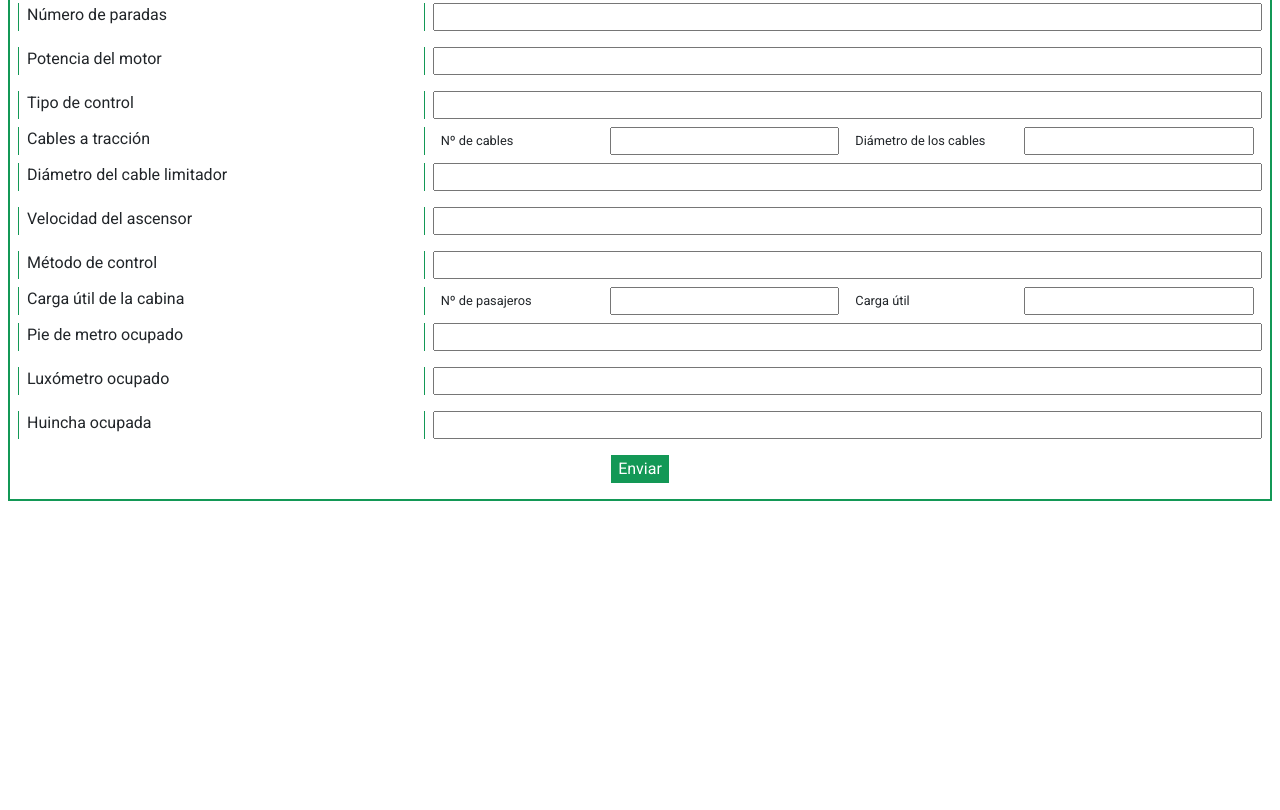
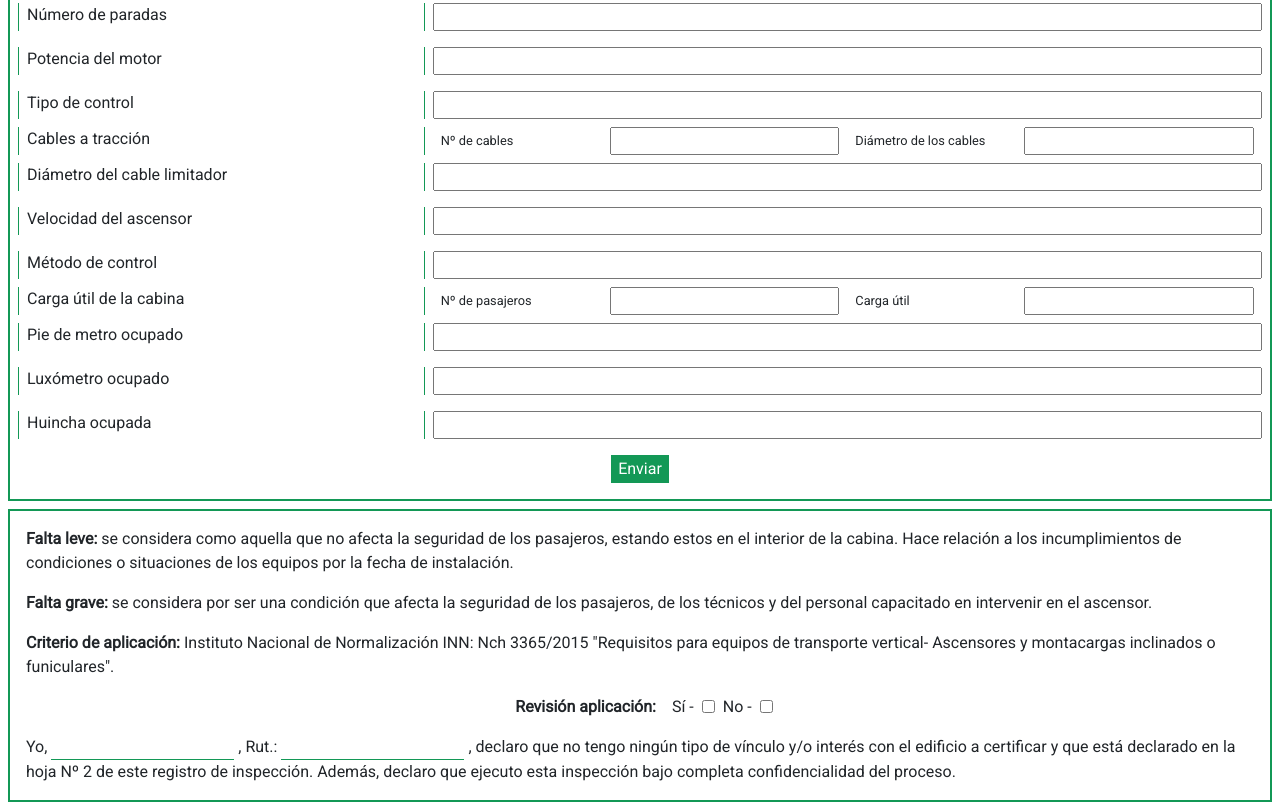
Before and after one commit to celinacalandria/certravert, a plain HTML site: page forms/061d-NCh3365-2015.html in a window 1280 px wide. Shown: the part 453-1263 px from the top of the page. Before the commit the page ends 962 px from the top, so only its background shows below. Drawn offline with nearby package versions, Linux system fonts and the light colour scheme.

Commit message:
revision criterio de faltas!

```diff
--- a/forms/061d-NCh3365-2015.html
+++ b/forms/061d-NCh3365-2015.html
@@ -205,6 +205,46 @@
             </div>
         </form>
 
+        <!-- CRITERIO DE FALTAS -->
+        <section class="sectionCriterioFaltas" id="criterioFaltas-3365">
+            <p>
+                <b>Falta leve:</b>
+                se considera como aquella que no afecta la seguridad de los pasajeros, estando estos en el interior de la cabina. Hace relación a los incumplimientos de condiciones o situaciones de los equipos por la fecha de instalación.
+            </p>
+            <p>
+                <b>Falta grave:</b>
+                se considera por ser una condición que afecta la seguridad de los pasajeros, de los técnicos y del personal capacitado en intervenir en el ascensor.
+            </p>
+            <p>
+                <b>Criterio de aplicación:</b>
+                Instituto Nacional de Normalización INN: Nch 3365/2015 "Requisitos para equipos de transporte vertical- Ascensores y montacargas inclinados o funiculares".
+            </p>
+            <div class="divForm">
+                <p>
+                    <b>Revisión aplicación:</b>
+                </p>
+                <label for="si">
+                    Sí -
+                </label>
+                <input type="checkbox" name="si" id="si">
+                <label for="no">
+                    No -
+                </label>
+                <input type="checkbox" name="no" id="no">
+            </div>
+            <div class="divFormTexto">
+                <p>
+                    <label for="nombreResponsable">Yo, </label>
+                    <input type="text" name="nombreResponsable" id="nombreResponsable"> ,
+                    <label for="rutResponsable">Rut.: </label>
+                    <input type="text" name="rutResponsable" id="rutResponsable"> ,
+                    declaro que no tengo ningún tipo de vínculo y/o interés con el edificio a certificar y que está declarado en la hoja Nº 2 de este registro de inspección. Además, declaro que ejecuto esta inspección bajo completa confidencialidad del proceso.
+                </p>
+            </div>
+        </section>
+
+        <!--  -->
+
     </div>
 </body>
 </html>
--- a/scss/_mobile.scss
+++ b/scss/_mobile.scss
@@ -140,3 +140,30 @@
         }
     }
 }
+
+.sectionCriterioFaltas{
+    border: 2px solid $verde;
+    margin: 0.5rem;
+    padding: 0.5rem;
+    @include letraPrincipal;
+    font-size: 1rem;
+    p{
+        margin: 0;
+        padding: 0.5rem;
+    }
+    .divForm{
+        @include flex;
+        flex-direction: row;
+        @include letraPrincipal;
+        label{
+            padding: 0.5rem;
+        }
+    }
+    .divFormTexto{
+        input{
+            border: none;
+            border-bottom: 1px solid $verde;
+            padding: 0;
+        }
+    }
+}
```
Also changed, not shown: css/estilo.css, 1 other file.
